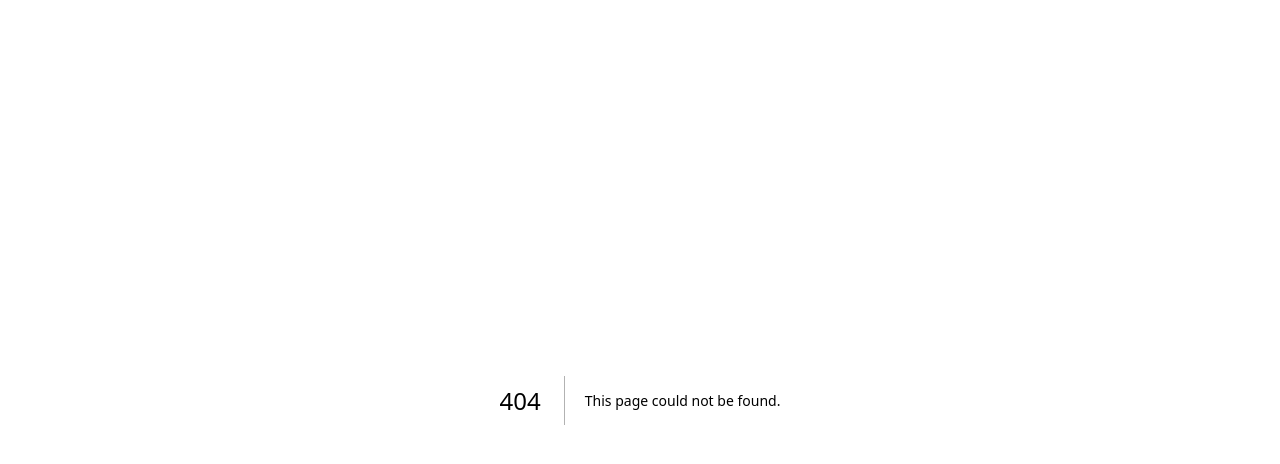
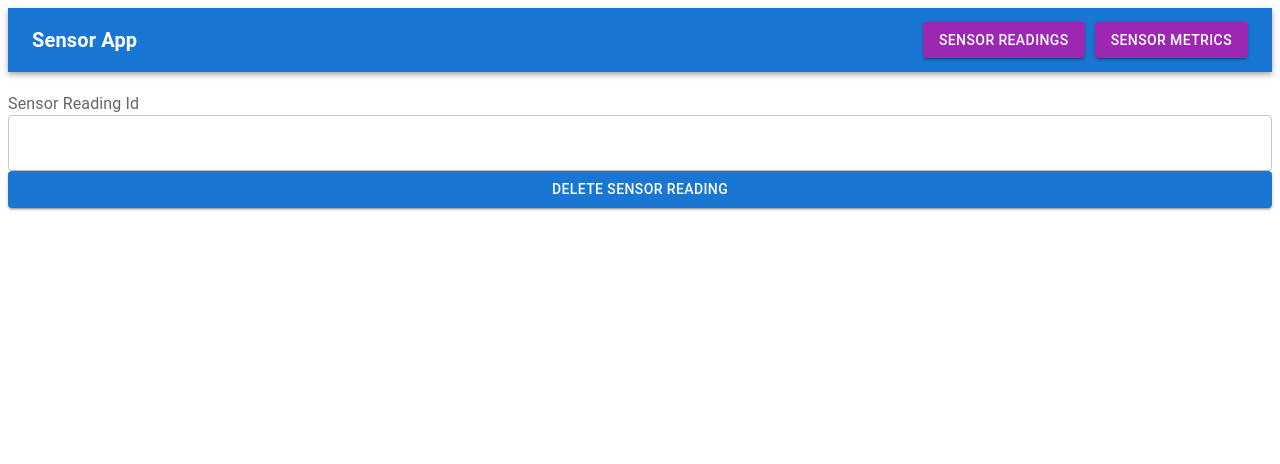
Before and after one commit to gerasmark/ReportingService, a Next.js app in the folder frontend/: page /deleteSensorReading in a window 1280 px wide. Before the commit this address had no page. Shown: the top 464 px of the page. Built offline with nearby package versions, Linux system fonts and the light colour scheme.

Commit message:
added page for deleting sensor and sen readings

```diff
--- /dev/null
+++ b/frontend/app/deleteSensorReading/page.tsx
@@ -0,0 +1,54 @@
+'use client'
+
+import React, { useState } from 'react';
+import TextField from '@mui/material/TextField';
+import InputLabel from '@mui/material/InputLabel';
+import AppBar from '../AppBar';
+import LoadingButton from '@mui/lab/LoadingButton';
+
+function DeleteSensorReading() {
+    const [Id, setId] = useState('');
+    const [responseMessage, setResponseMessage] = useState(' ');
+
+    const handleDelete = async (Id) => {
+      try {
+        console.log(Id)
+        const response = await fetch(`http://localhost:8000/deleteSensorReading/${Id}/`, {
+          method: 'DELETE',
+        });
+
+        if (response.status === 200) {
+          setResponseMessage('Sensor reading deleted successfully');
+        } else {
+          setResponseMessage('Failed to delete sensor reading');
+        }
+      } catch (error) {
+        console.error('Error:', error);
+        setResponseMessage('An error occurred');
+      }
+    };
+
+    return (
+      <div>
+        <AppBar />
+        <main style={{ marginTop: '20px' }}></main>
+        <div style={{ display: 'flex', flexDirection: 'column' }}>
+          <InputLabel>Sensor Reading Id</InputLabel>
+          <TextField
+            value={Id}
+            onChange={(e) => setId(e.target.value)}
+          />
+        <LoadingButton
+            variant="contained"
+            color="primary"
+            onClick={() => handleDelete(Id)}
+        >
+          Delete Sensor Reading
+        </LoadingButton>
+        <p>{responseMessage}</p>
+        </div>
+      </div>
+    );
+  }
+
+  export default DeleteSensorReading;
```
Also changed, not shown: frontend/app/deleteSensor/page.tsx (added, +54 -0 lines).
